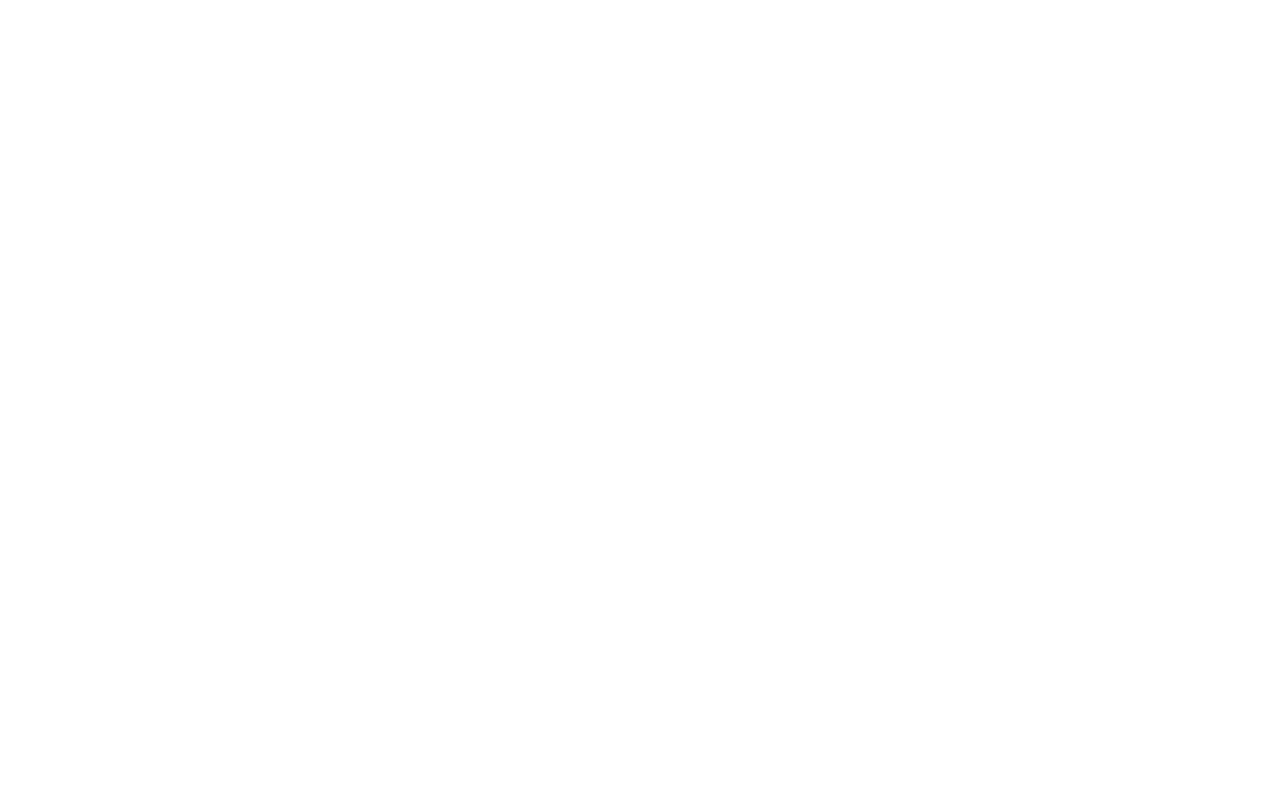
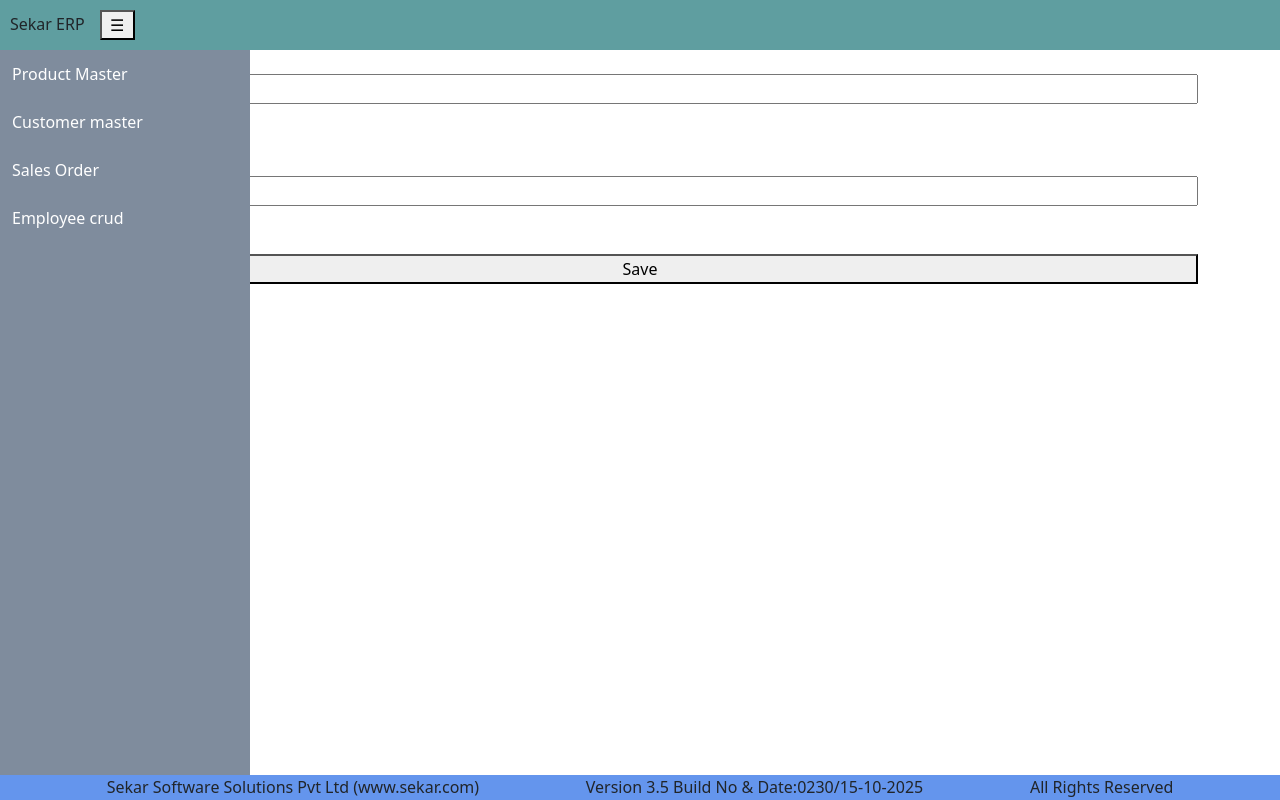
Before and after one commit to gnanasekaranvelusamyp/practice-app-new, an Angular app: page /home/employee in a window 1280 px wide. Before the commit this address led to /. Built offline with nearby package versions, Linux system fonts and the light colour scheme.

Commit message:
employee crud completed

```diff
--- a/src/app/app.routes.ts
+++ b/src/app/app.routes.ts
@@ -4,6 +4,7 @@
 import { CustomerComponent } from './pages/customer/customer.component';
 import { ProductComponent } from './pages/product/product.component';
 import { SalesComponent } from './pages/sales/sales.component';
+import { EmployeeComponent } from './pages/employee/employee.component';
 
 export const routes: Routes = [
     { path: '', component: LoginComponent },
@@ -24,6 +25,11 @@
             {
                 path:'sales',
                 component:SalesComponent
+            },
+
+            {
+                path:'employee',
+                component:EmployeeComponent
             }
 
         ]
--- a/src/app/layout/sidebar/sidebar.component.html
+++ b/src/app/layout/sidebar/sidebar.component.html
@@ -12,4 +12,8 @@
     Sales Order
   </a>
 
+  <a class="menu-link" routerLink="/home/employee">
+    Employee crud
+  </a>
+
 </div>
--- /dev/null
+++ b/src/app/pages/employee/employee.component.css
@@ -0,0 +1,5 @@
+.emp{
+    display: flex;
+    flex-direction: column;
+
+}
--- /dev/null
+++ b/src/app/pages/employee/employee.component.html
@@ -0,0 +1,15 @@
+<div class="emp">
+
+    <label>Employee Name</label>
+    <input type="text" [(ngModel)]="name">
+
+    <br><br>
+
+    <label>Salary</label>
+    <input type="number" [(ngModel)]="salary">
+
+    <br><br>
+
+    <button  (click)="save()">Save</button>
+
+</div>
--- /dev/null
+++ b/src/app/pages/employee/employee.component.ts
@@ -0,0 +1,35 @@
+import { Component } from '@angular/core';
+import { FormsModule } from '@angular/forms';
+import { HttpClient } from '@angular/common/http';
+
+@Component({
+  selector: 'app-employee',
+  imports: [FormsModule],
+  templateUrl: './employee.component.html',
+  styleUrl: './employee.component.css'
+})
+export class EmployeeComponent {
+  name: string = '';
+  salary: number = 0;
+
+  constructor(private http: HttpClient){
+
+  }
+
+  save() {
+
+    let employeeData = {
+      name: this.name,
+      payment: this.salary
+    };
+
+
+    this.http.post('https://backend-code-maintain.onrender.com/api/Employee/Post', employeeData)
+      .subscribe(res => {
+        console.log(res);
+        alert("saved successfully");
+      });
+
+
+  }
+}
```
Also changed, not shown: 1 other file (tests, documents, lock files or other folders).
